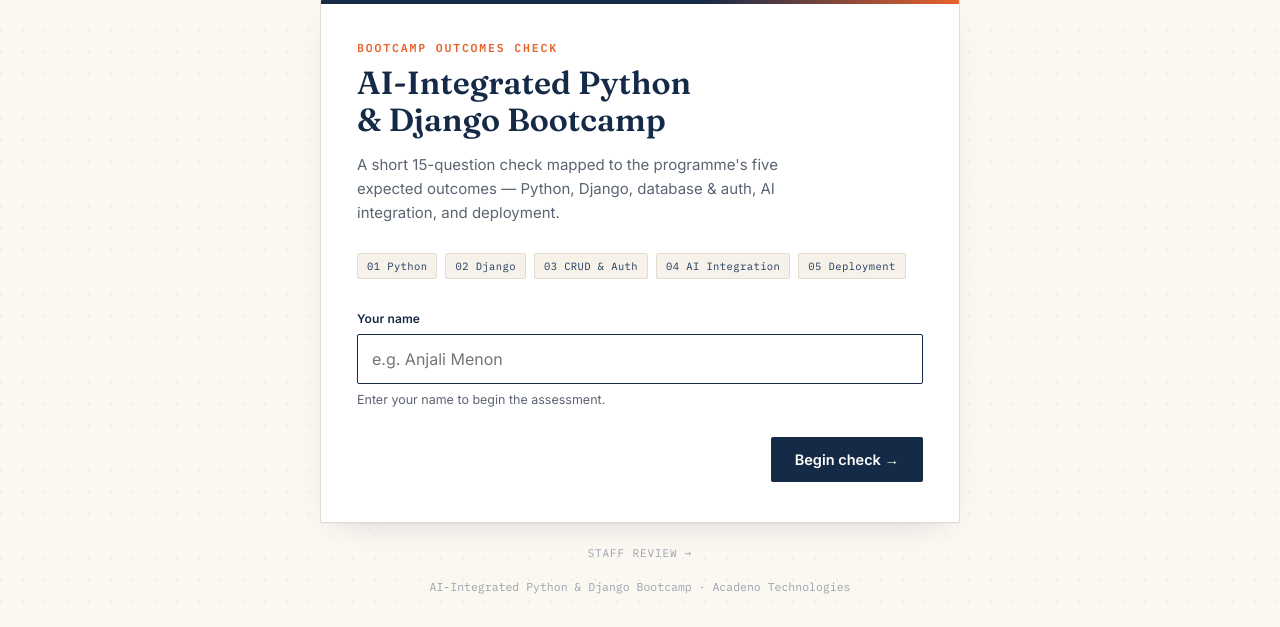
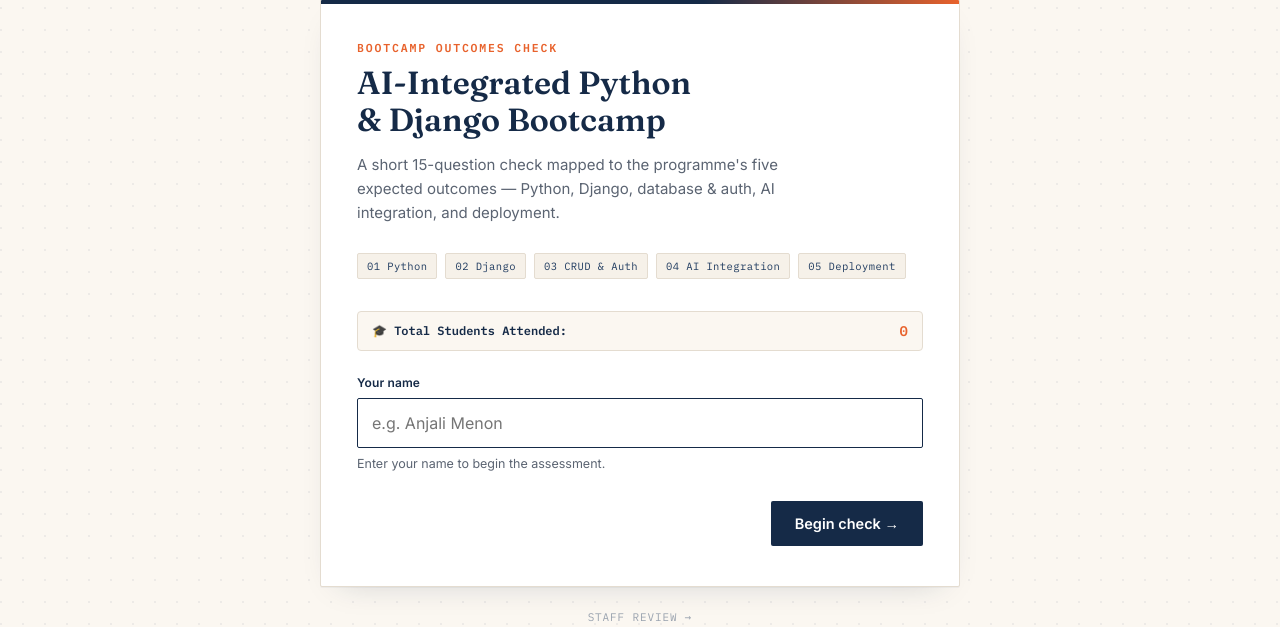
Before and after one commit to arathyrajeesh/vimal-jyothi-questinaire, a Django app: page / in a window 1280 px wide. Shown: the part 103-730 px from the top of the page. Run offline with Django 5.2, Linux system fonts and the light colour scheme; data that the repository does not hold is empty.

Commit message:
Add total student attendance count and Download PDF report option

```diff
--- a/quiz/templates/quiz/landing.html
+++ b/quiz/templates/quiz/landing.html
@@ -11,6 +11,16 @@
     <span class="otag">05 Deployment</span>
   </div>
 
+  <div style="background: var(--cream); border: 1px solid var(--line); padding: 10px 14px; border-radius: 4px; margin-bottom: 24px; display: flex; align-items: center; justify-content: space-between;">
+    <span style="font-family: 'IBM Plex Mono', monospace; font-size: 12px; color: var(--navy); font-weight: 600;">
+      🎓 Total Students Attended:
+    </span>
+    <span style="font-family: 'IBM Plex Mono', monospace; font-size: 14px; font-weight: 700; color: var(--orange);">
+      {{ total_students }}
+    </span>
+  </div>
+
+
   <form method="post" novalidate>
     {% csrf_token %}
     <label class="fieldlabel" for="nameInput">Your name</label>
--- a/quiz/views.py
+++ b/quiz/views.py
@@ -39,7 +39,9 @@ def landing(request):
         request.session[SESSION_CURRENT] = 0
         return redirect('quiz:quiz_question')
 
-    return render(request, 'quiz/landing.html', {'name': ''})
+    total_students = Submission.objects.count()
+    return render(request, 'quiz/landing.html', {'name': '', 'total_students': total_students})
+
 
 
 
```
Also changed, not shown: quiz/templates/quiz/admin_list.html (+14 -3 lines), quiz/templates/quiz/done.html (+12 -1 lines).
